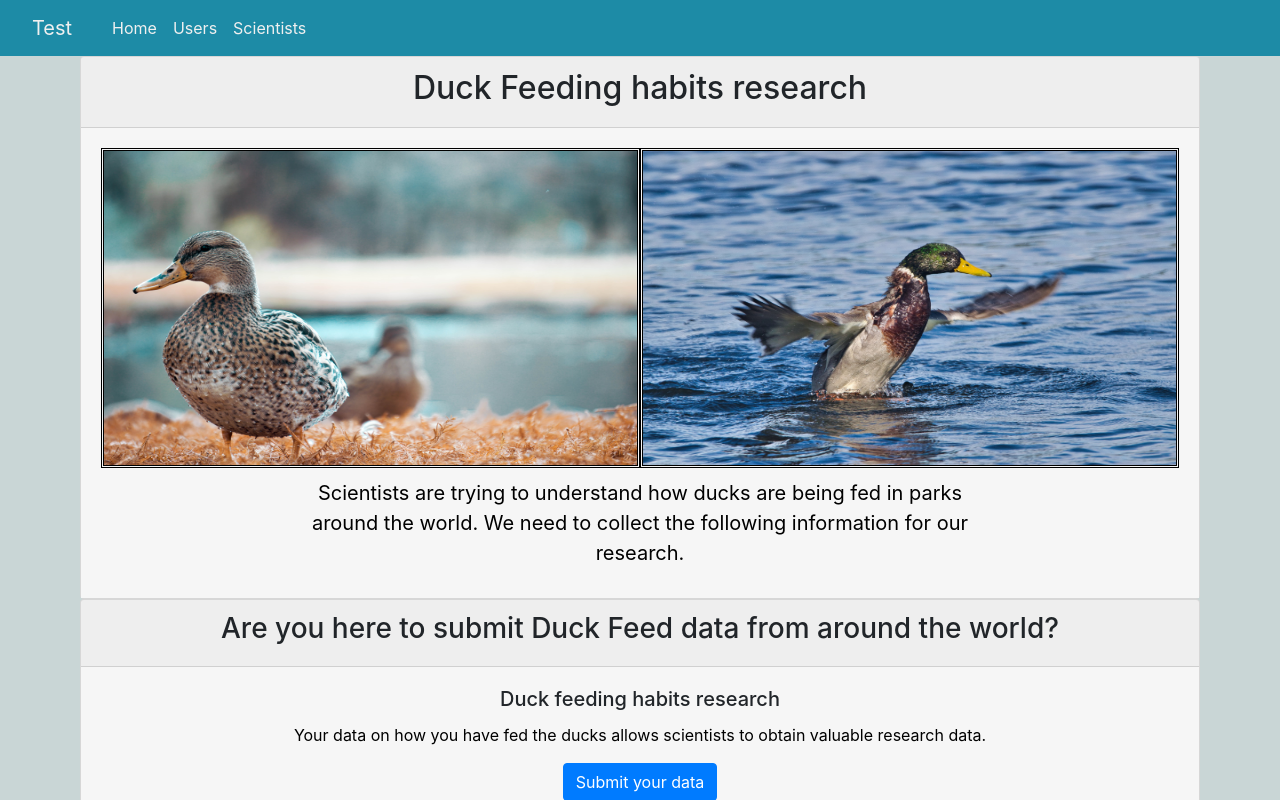
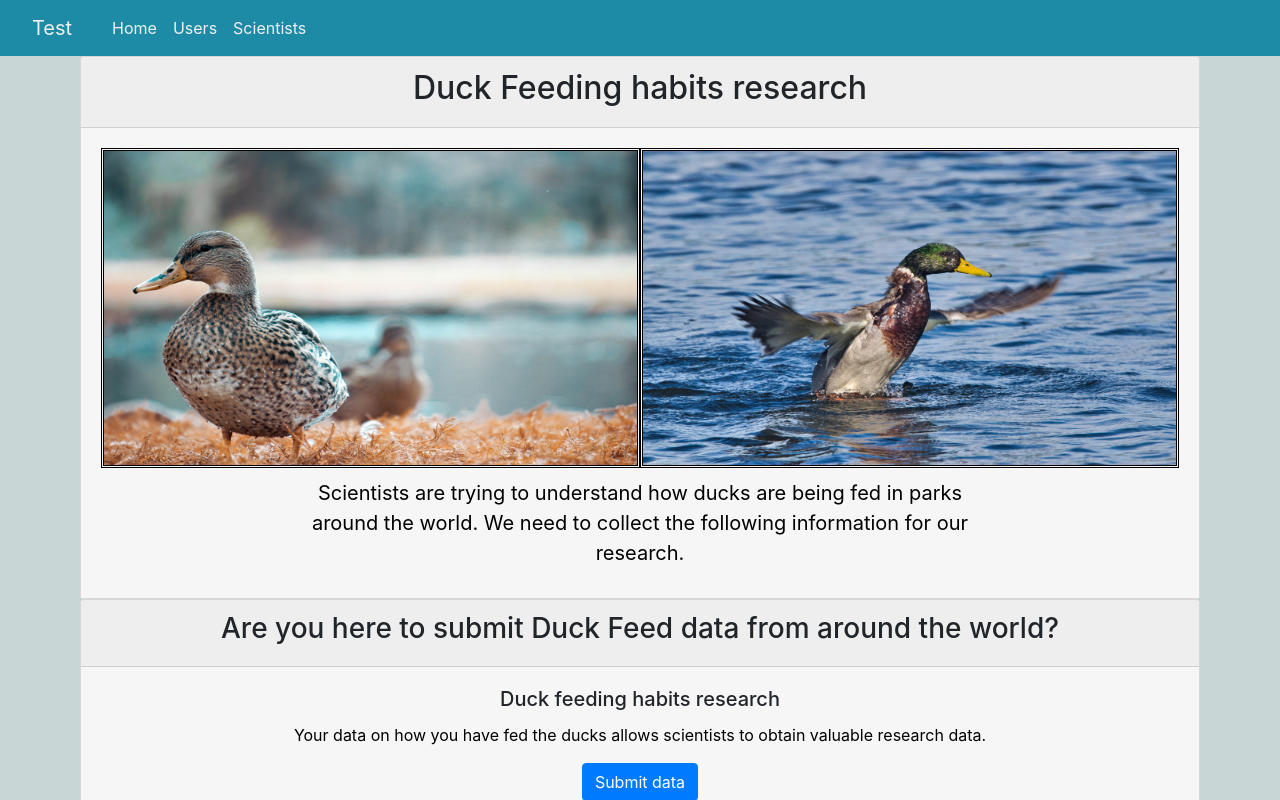
Before and after one commit to typemaster007/freshworks_frontend, a React (Create React App) app: page / in a window 1280 px wide. Shown: the top 800 px of the page. Built offline with nearby package versions, Linux system fonts and the light colour scheme.

Commit message:
Minor CSS changes to Landing page

```diff
--- a/src/components/Landing/Landing.js
+++ b/src/components/Landing/Landing.js
@@ -40,7 +40,7 @@ function LandingPage(props) {
           <div className="card-body">
             <h5 className="card-title">Duck feeding habits research</h5>
             <p className="card-text">Your data on how you have fed the ducks allows scientists to obtain valuable research data.</p>
-            <a href="/users" className="btn btn-primary">Submit your data</a>
+            <a href="/users" className="btn btn-primary">Submit data</a>
           </div>
         </div>
 
--- a/src/components/Users/Users.js
+++ b/src/components/Users/Users.js
@@ -229,6 +229,11 @@ class UserForm extends React.Component {
                             </div>
                             )}
                         </Popup>
+                        <Link to={'/'}>
+                                    <button  className="btn btn-primary"style={{justifyContent: 'center'}}>
+                                        Cancel
+                                    </button>
+                        </Link>
 
                     </form>
                 </div>
```
